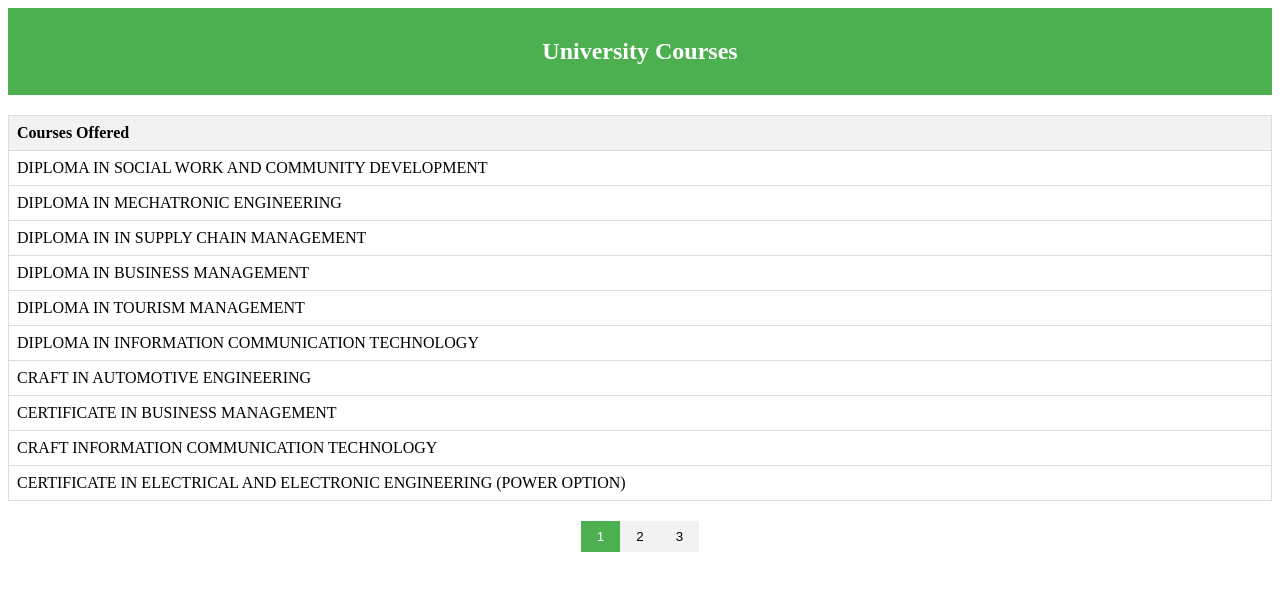
After one commit to ndegwaanth/Career-hub, a Flask app: template templates/campus/ASM-TTI.html in a window 1280 px wide. The commit adds this page. Shown: the top 591 px of the page. Run offline with Flask 3, Linux system fonts and the light colour scheme; the template is opened without the code that fills it, so the values that code supplies are empty.

Commit message:
added some few code

```diff
--- /dev/null
+++ b/templates/campus/ASM-TTI.html
@@ -0,0 +1,149 @@
+<!DOCTYPE html>
+<html lang="en">
+<head>
+    <meta charset="UTF-8">
+    <meta name="viewport" content="width=device-width, initial-scale=1.0">
+    <title>University Courses with Pagination</title>
+    <style>
+        .header {
+            background-color: #4CAF50;
+            color: white;
+            text-align: center;
+            padding: 10px;
+        }
+        table {
+            width: 100%;
+            border-collapse: collapse;
+            margin-top: 20px;
+        }
+        table, th, td {
+            border: 1px solid #ddd;
+            padding: 8px;
+            text-align: left;
+        }
+        th {
+            background-color: #f2f2f2;
+        }
+        .pagination {
+            display: flex;
+            justify-content: center;
+            margin-top: 20px;
+        }
+        .pagination button {
+            background-color: #f2f2f2;
+            border: none;
+            color: black;
+            padding: 8px 16px;
+            text-decoration: none;
+            cursor: pointer;
+        }
+        .pagination button.active {
+            background-color: #4CAF50;
+            color: white;
+        }
+    </style>
+</head>
+<body>
+    <div class="header">
+        <h2>University Courses</h2>
+    </div>
+    <table id="courseTable">
+        <thead>
+            <tr>
+                <th>Courses Offered</th>
+            </tr>
+        </thead>
+        <tbody id="tableBody">
+            <!-- Data will be inserted here by JavaScript -->
+        </tbody>
+    </table>
+    <div class="pagination" id="pagination">
+        <!-- Pagination buttons will be inserted here by JavaScript -->
+    </div>
+
+    <script>
+        const courses = [
+            "DIPLOMA IN SOCIAL WORK AND COMMUNITY DEVELOPMENT",
+            "DIPLOMA IN MECHATRONIC ENGINEERING",
+            "DIPLOMA IN IN SUPPLY CHAIN MANAGEMENT",
+            "DIPLOMA IN BUSINESS MANAGEMENT",
+            "DIPLOMA IN TOURISM MANAGEMENT",
+            "DIPLOMA IN INFORMATION COMMUNICATION TECHNOLOGY",
+            "CRAFT IN AUTOMOTIVE ENGINEERING",
+            "CERTIFICATE IN BUSINESS MANAGEMENT",
+            "CRAFT INFORMATION COMMUNICATION TECHNOLOGY",
+            "CERTIFICATE IN ELECTRICAL AND ELECTRONIC ENGINEERING (POWER OPTION)",
+            "CERTIFICATE IN ELECTRICAL AND ELECTRONIC TECHNOLOGY",
+            "CERTIFICATE IN FOOD AND BEVERAGE PRODUCTION, SALES AND SERVICES",
+            "CERTIFICATE IN INFORMATION COMMUNICATION TECHNOLOGY",
+            "DIPLOMA IN ELECTRICAL ENGINEERING (POWER)",
+            "CRAFT IN MECHATRONICS ENGINEERING",
+            "CERTIFICATE IN SOCIAL WORK",
+            "CERTIFICATE IN SUPPLY CHAIN MANAGEMENT",
+            "CERTIFICATE IN TOURISM MANAGEMENT",
+            "TRADE TEST GRADE III I IN MOTOR VEHICLE MECHANICS",
+            "TRADE TEST GRADE III I IN ARC WELDING",
+            "TRADE TEST GRADE III I IN HAIRDRESSING",
+            "TRADE TEST GRADE III I IN DRESSMAKING",
+            "ARTISAN CERTIFICATE IN FOOD & BEVERAGE PRODUCTION, SERVICE AND SALES",
+            "TRADE TEST GRADE III I IN BEAUTY THERAPY",
+            "TRADE TEST GRADE III I IN MOTOR VEHICLE ELECTRONICS"
+        ];
+
+        const rowsPerPage = 10;
+        let currentPage = 1;
+
+        function displayTable(page) {
+            const tableBody = document.getElementById("tableBody");
+            tableBody.innerHTML = "";
+
+            const start = (page - 1) * rowsPerPage;
+            const end = start + rowsPerPage;
+            const paginatedCourses = courses.slice(start, end);
+
+            paginatedCourses.forEach(course => {
+                const row = document.createElement("tr");
+                const cell = document.createElement("td");
+                cell.textContent = course;
+                row.appendChild(cell);
+                tableBody.appendChild(row);
+            });
+        }
+
+        function setupPagination() {
+            const pagination = document.getElementById("pagination");
+            pagination.innerHTML = "";
+
+            const totalPages = Math.ceil(courses.length / rowsPerPage);
+
+            for (let i = 1; i <= totalPages; i++) {
+                const button = document.createElement("button");
+                button.textContent = i;
+                button.classList.add("pagination-btn");
+                if (i === currentPage) {
+                    button.classList.add("active");
+                }
+                button.addEventListener("click", () => {
+                    currentPage = i;
+                    displayTable(currentPage);
+                    updatePaginationButtons();
+                });
+                pagination.appendChild(button);
+            }
+        }
+
+        function updatePaginationButtons() {
+            const buttons = document.querySelectorAll(".pagination button");
+            buttons.forEach(button => {
+                button.classList.remove("active");
+                if (parseInt(button.textContent) === currentPage) {
+                    button.classList.add("active");
+                }
+            });
+        }
+
+        displayTable(currentPage);
+        setupPagination();
+    </script>
+</body>
+</html>
```
Also changed, not shown: app.py (+31 -5 lines), templates/campus/ALDAITTI.html (added, +143 -0 lines), templates/index.html (+76 -13 lines), static/js/index.js (line endings or trailing spaces), templates/campus/UON.html (renamed from templates/campus/uon.html), 2 other files.
